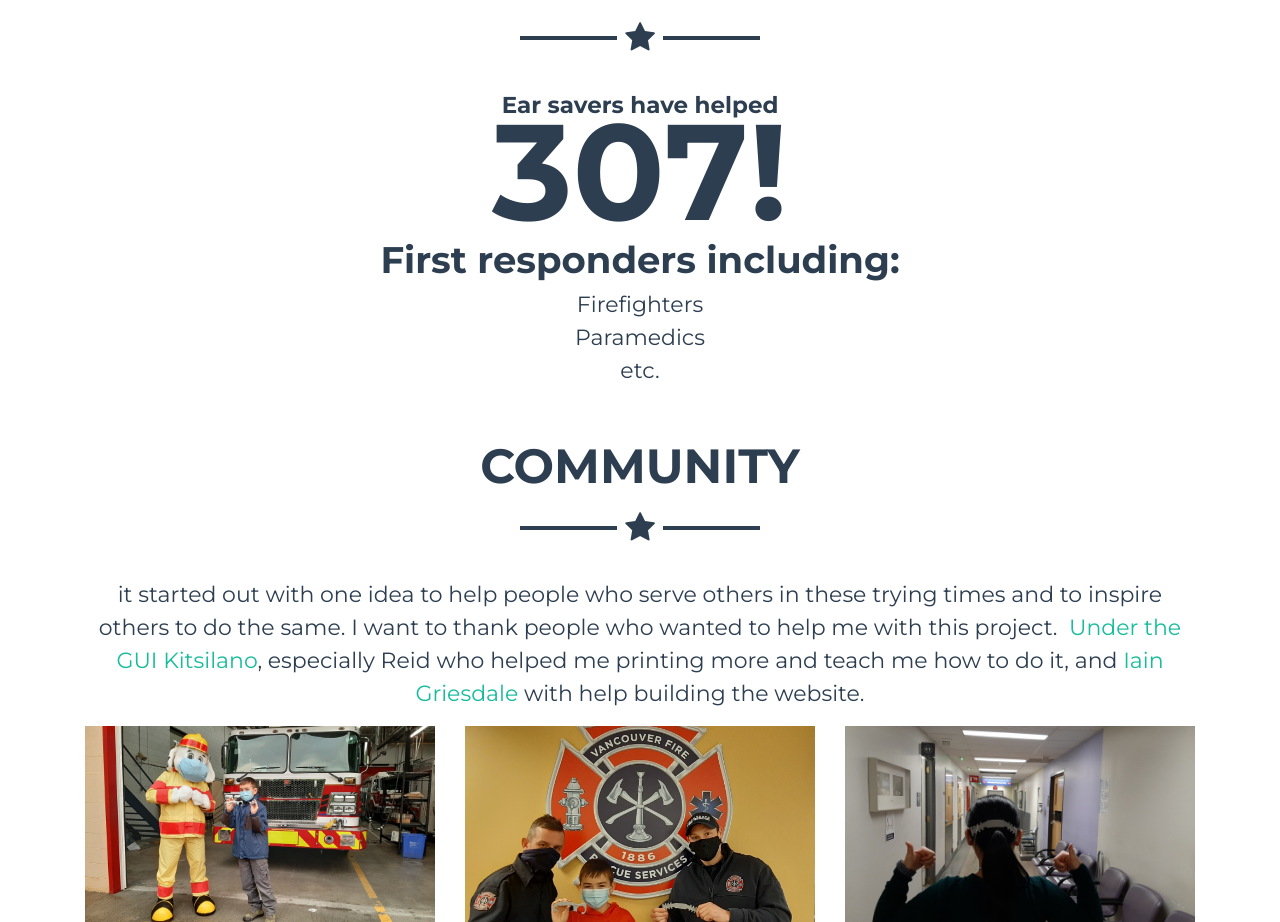
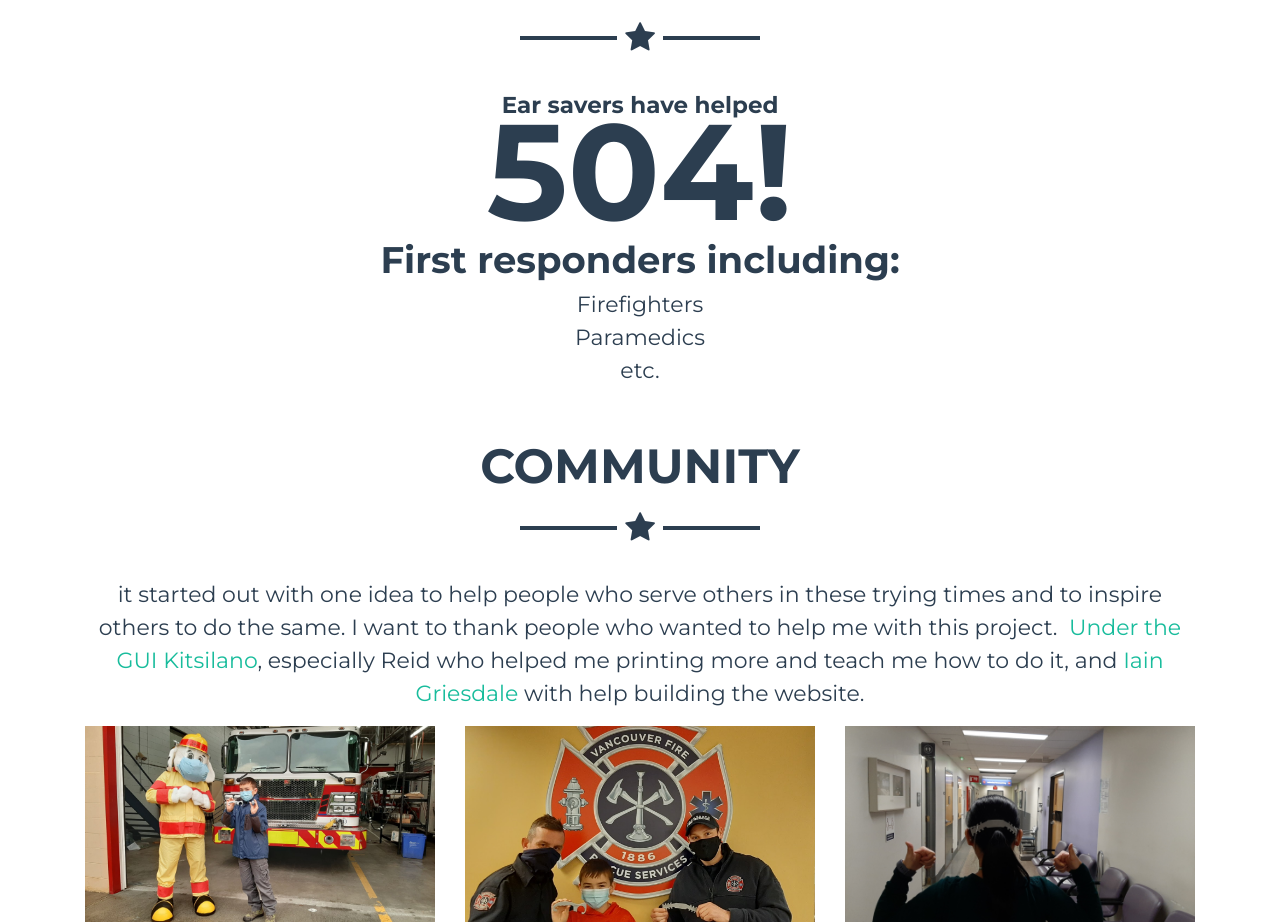
Before and after one commit to Earsavers3D/Earsavers3D, a plain HTML site: page index.html in a window 1280 px wide. Shown: the part 1480-2402 px from the top of the page. Drawn offline with nearby package versions, Linux system fonts and the light colour scheme.

Commit message:
Update index.html

```diff
--- a/index.html
+++ b/index.html
@@ -36,7 +36,7 @@
             <h2 class="text-uppercase text-center text-secondary">My goal</h2>
             <hr class="star-dark mb-5">
             <div style="margin-bottom: 59px;"><strong class="text-center" style="color: rgb(44,62,80);font-size: 23px;font-family: Montserrat, sans-serif;">Ear savers have helped</strong>
-                <h2 class="text-uppercase text-center text-secondary" style="font-size: 136px;height: 102px;padding-top: 29px;">307!</h2><strong class="text-center" style="color: rgb(44,62,80);font-size: 37px;font-family: Montserrat, sans-serif;">First responders including:</strong>
+                <h2 class="text-uppercase text-center text-secondary" style="font-size: 136px;height: 102px;padding-top: 29px;">504!</h2><strong class="text-center" style="color: rgb(44,62,80);font-size: 37px;font-family: Montserrat, sans-serif;">First responders including:</strong>
                 <p style="font-family: Montserrat, sans-serif;color: rgb(44,62,80);font-size: 22px;">Firefighters<br>Paramedics<br>etc.</p>
             </div>
             <h2 class="text-uppercase text-center text-secondary">Community</h2>
```
